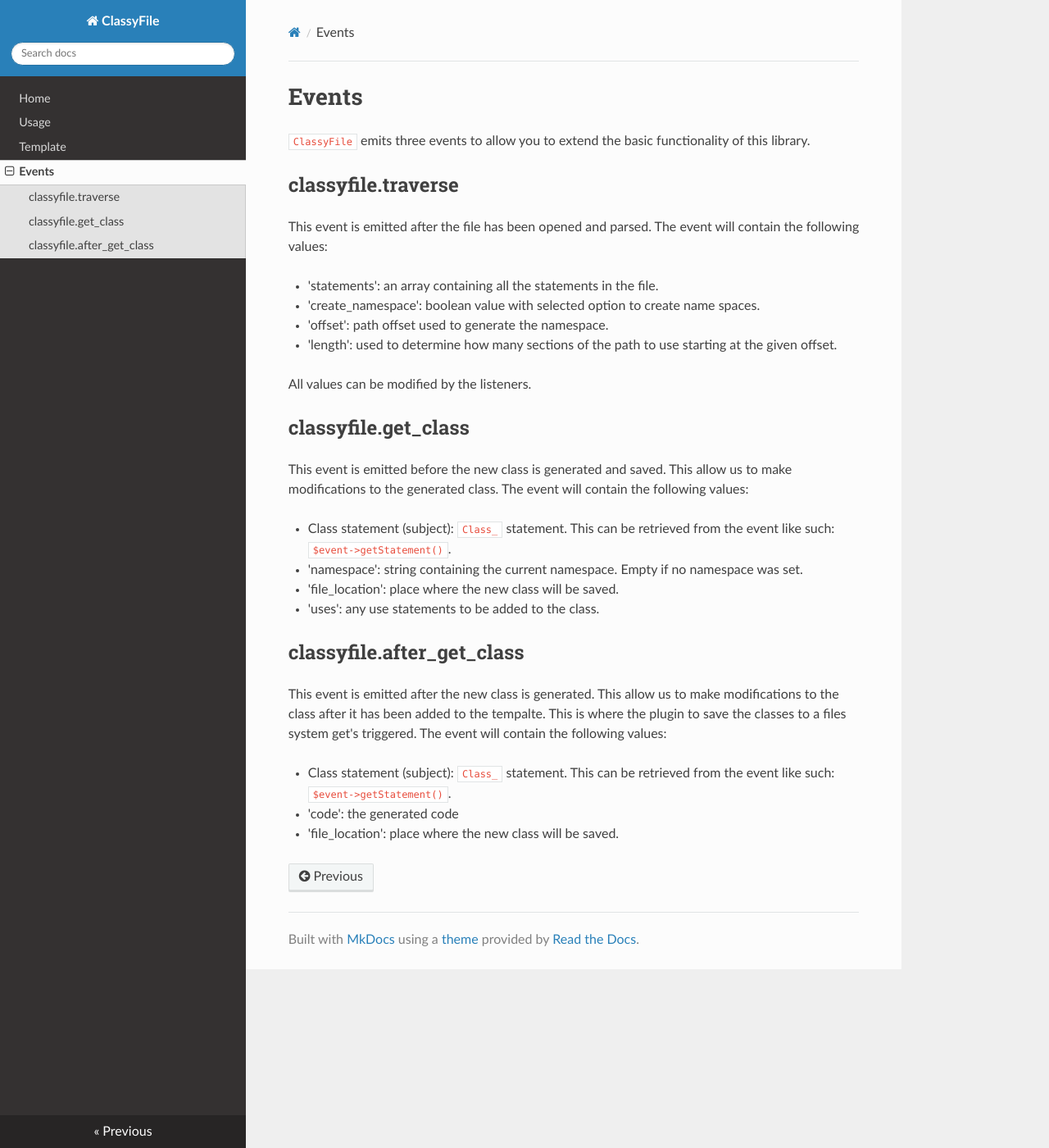
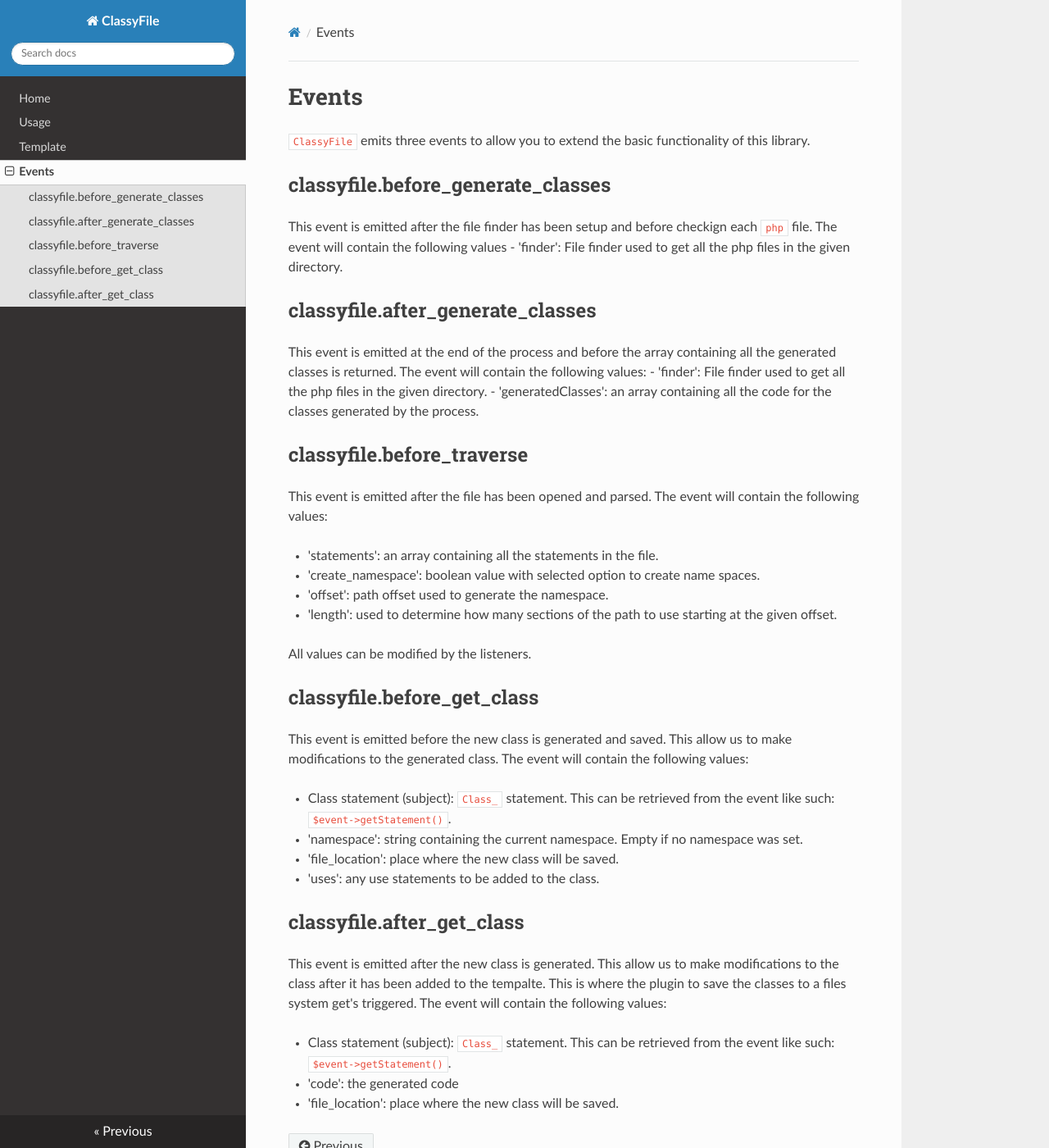
Before and after one commit to onema/classyfile, an MkDocs documentation site: the page built from docs/events.md, in a window 1280 px wide and 1400 px high. Shown: the whole window at 82% size. Built offline with MkDocs 1.6.1, drawn with Linux system fonts in a browser that asks for light colours; nearby versions of some CDN libraries; old or Windows-style settings are respelled for this version of MkDocs.

Commit message:
update documentation.

```diff
--- a/docs/events.md
+++ b/docs/events.md
@@ -1,7 +1,16 @@
 # Events
 `ClassyFile` emits three events to allow you to extend the basic functionality of this library.
 
-## classyfile.traverse
+## classyfile.before_generate_classes
+This event is emitted after the file finder has been setup and before checkign each `php` file. The event will contain the following values
+- 'finder': File finder used to get all the php files in the given directory.
+
+## classyfile.after_generate_classes
+This event is emitted at the end of the process and before the array containing all the generated classes is returned. The event will contain the following values:
+- 'finder': File finder used to get all the php files in the given directory.
+- 'generatedClasses': an array containing all the code for the classes generated by the process.
+
+## classyfile.before_traverse
 This event is emitted after the file has been opened and parsed. The event will contain the following values:
 
 - 'statements': an array containing all the statements in the file.
@@ -11,7 +20,7 @@ This event is emitted after the file has been opened and parsed. The event will
 
 All values can be modified by the listeners.
 
-## classyfile.get_class
+## classyfile.before_get_class
 This event is emitted before the new class is generated and saved. This allow us to make modifications to the generated class. The event will contain the following values:
 
 - Class statement (subject): `Class_` statement. This can be retrieved from the event like such: `$event->getStatement()`.
```
Also changed, not shown: docs/index.md (+6 -0 lines).
